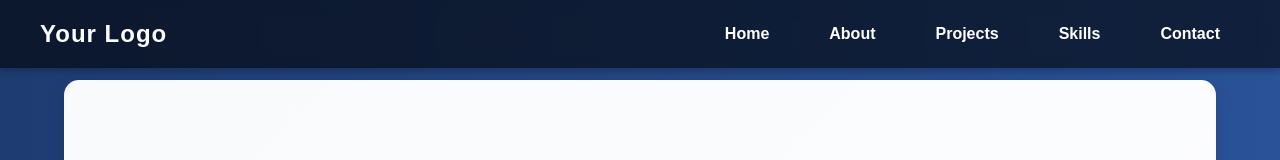
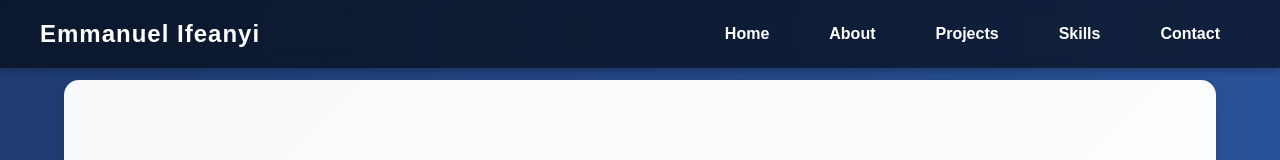
Before and after one commit to PencilknightZX/Portfolio, a plain HTML site: page projects.html in a window 1280 px wide. Shown: the top 160 px of the page. Drawn offline with Linux system fonts and the light colour scheme.

```diff
--- a/projects.html
+++ b/projects.html
@@ -12,7 +12,7 @@
 </head>
 <body>
     <header>
-        <h1>Your Logo</h1>
+        <h1>Emmanuel Ifeanyi</h1>
         <button id="menu-toggle">☰</button>
         <ul>
             <li><a href="index.html">Home</a></li>
```
Also changed, not shown: cloud-access.html (+1 -0 lines), ezpaint.html (+1 -0 lines).
